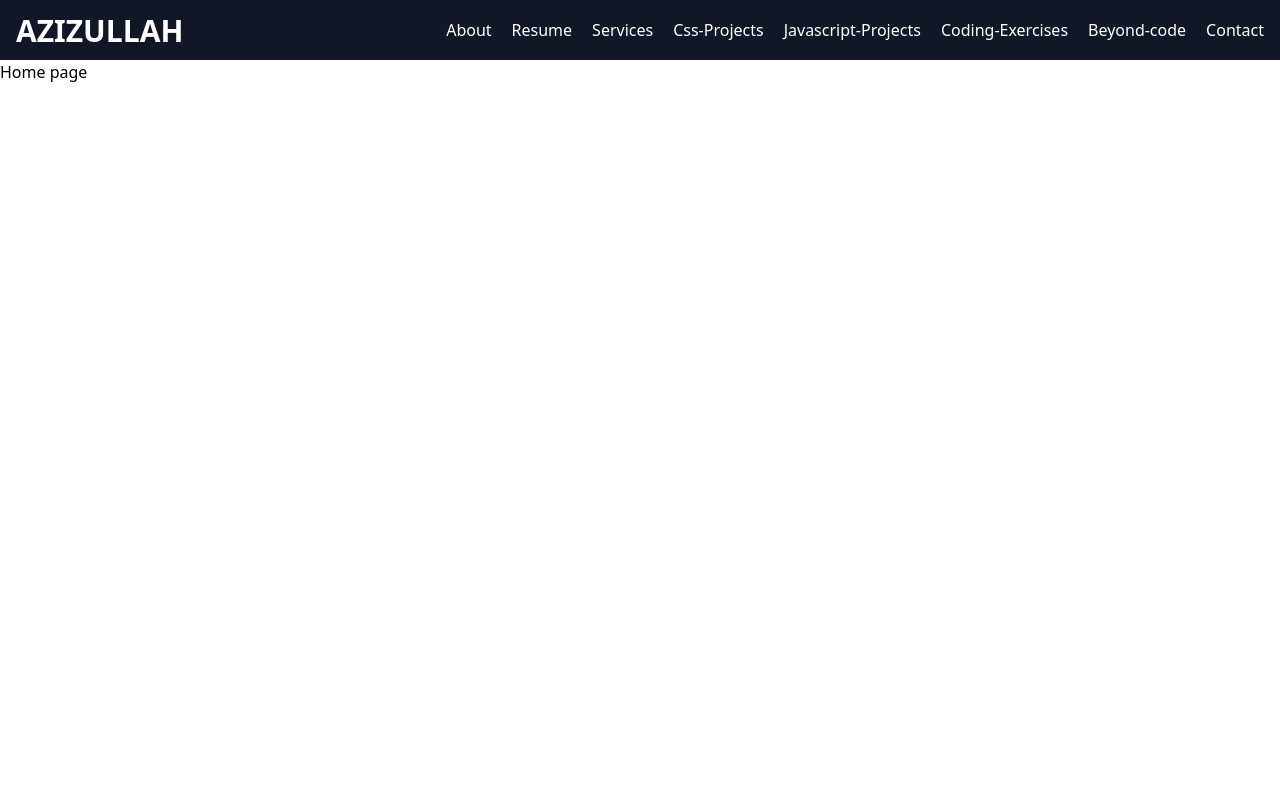
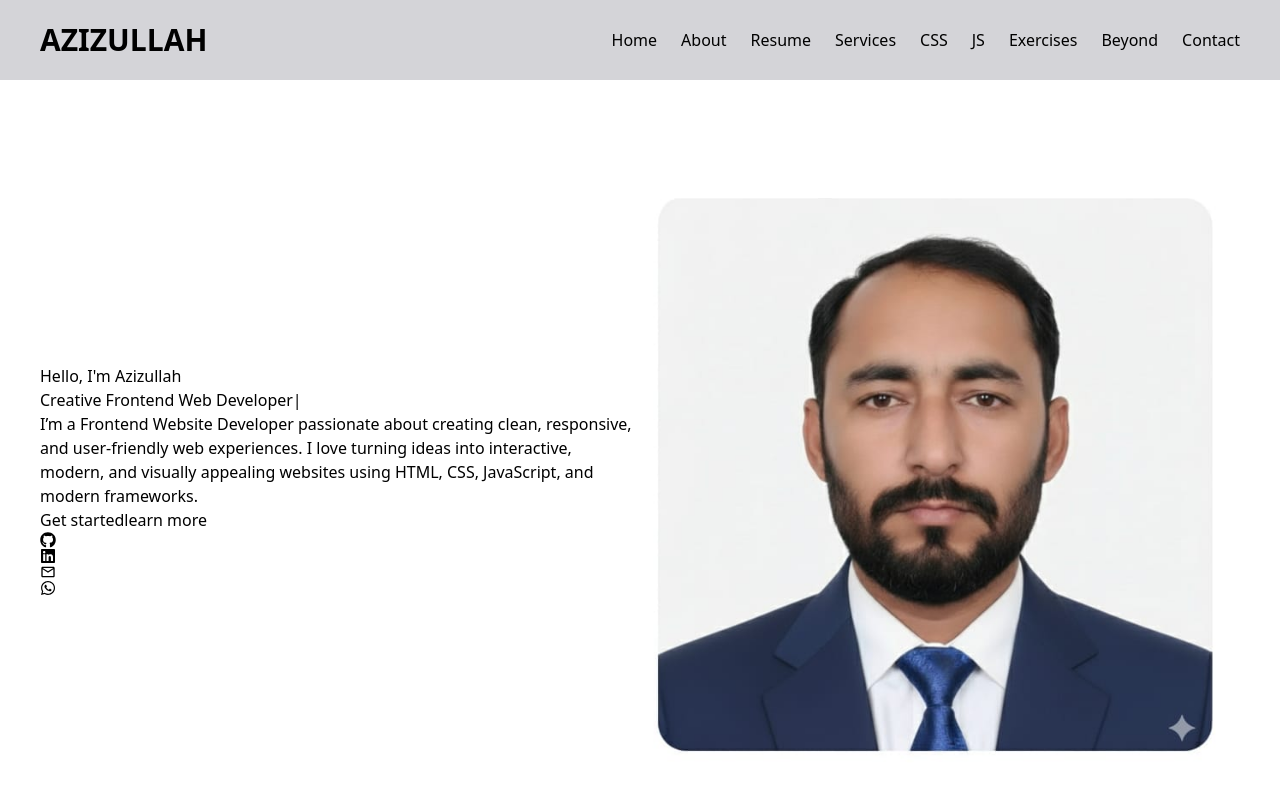
Before and after one commit to MyRreacts-Projects/my-portfolio, a React (Vite) app in the folder myReact-portfolio/: page / in a window 1280 px wide. Shown: the top 790 px of the page. Built offline with nearby package versions, Linux system fonts and the light colour scheme.

Commit message:
home page img

```diff
--- a/myReact-portfolio/package.json
+++ b/myReact-portfolio/package.json
@@ -13,6 +13,7 @@
     "@tailwindcss/vite": "^4.1.18",
     "react": "^19.2.0",
     "react-dom": "^19.2.0",
+    "react-icons": "^5.5.0",
     "react-router-dom": "^7.11.0",
     "tailwindcss": "^4.1.18"
   },
--- a/myReact-portfolio/src/components/navbar.jsx
+++ b/myReact-portfolio/src/components/navbar.jsx
@@ -1,44 +1,63 @@
-// navbar.jsx
-import {NavLink } from "react-router-dom";
 import { useState } from "react";
-// Navbar
-const Navbar = ()=>{
-    return(
-        <nav className="bg-gray-900 text-white">
-            <div className="max-w-7xl mx-auto px-[16px]">
-                <div className="flex justify-between items-center h-[60px]">
+import { NavLink } from "react-router-dom";
 
-                    {/* logo */}
-                    <div className="text-[30px] font-bold">
+const Navbar = () => {
+  const [isOpen, setIsOpen] = useState(false);
+
+  return (
+    <nav className="bg-zinc-300 w-full">
+
+      {/* Top Bar */}
+      <div className="h-20 flex items-center justify-between px-4 sm:px-10">
+
+        {/* Logo */}
+        <h1 className="text-2xl sm:text-3xl font-bold">
           AZIZULLAH
+        </h1>
+
+        {/* Desktop Menu */}
+        <div className="hidden md:flex items-center gap-6">
+          <NavLink to="/">Home</NavLink>
+          <NavLink to="/about">About</NavLink>
+          <NavLink to="/resume">Resume</NavLink>
+          <NavLink to="/services">Services</NavLink>
+          <NavLink to="/cssprojects">CSS</NavLink>
+          <NavLink to="/javascriptprojects">JS</NavLink>
+          <NavLink to="/codingexercises">Exercises</NavLink>
+          <NavLink to="/beyondcode">Beyond</NavLink>
+          <NavLink to="/contact">Contact</NavLink>
         </div>
 
-                    {/* Desktop menu */}
-                    <div className="hidden md:flex gap-[20px]">
-                        <NavLink to='/about'className='hover:text-blue-400 transition duration-700'>About</NavLink>
-                        <NavLink to='/resume' className='hover:text-blue-400 transition duration-700'>Resume</NavLink>
-                        <NavLink to='/services' className='hover:text-blue-400 transition duration-700'>Services</NavLink>
-                        <NavLink to='/cssprojects' className='hover:text-blue-400 transition duration-700'>Css-Projects</NavLink>
-                        <NavLink to='/javascriptprojects' className='hover:text-blue-400 transition duration-700'>Javascript-Projects</NavLink>
-                        <NavLink to='/codingexercises' className='hover:text-blue-400 transition duration-700'>Coding-Exercises</NavLink>
-                        <NavLink to='/beyondcode' className='hover:text-blue-400 transition duration-700'>Beyond-code</NavLink>
-                        <NavLink to='/contact' className='hover:text-blue-400 transition duration-700'>Contact</NavLink>
+        {/* Mobile Button */}
+        <button
+          className="md:hidden text-2xl"
+          onClick={() => setIsOpen(!isOpen)}
+        >
+          ☰
+        </button>
       </div>
-                    {/* mobile menu */}
 
+      {/* Mobile Menu */}
+      <div
+        className={`md:hidden transition-all duration-300 ${
+          isOpen ? "max-h-[500px] opacity-100" : "max-h-0 opacity-0"
+        } overflow-hidden bg-zinc-200`}
+      >
+        <div className="flex flex-col gap-4 px-6 py-4">
+
+          <NavLink to="/" onClick={() => setIsOpen(false)}>Home</NavLink>
+          <NavLink to="/about" onClick={() => setIsOpen(false)}>About</NavLink>
+          <NavLink to="/resume" onClick={() => setIsOpen(false)}>Resume</NavLink>
+          <NavLink to="/services" onClick={() => setIsOpen(false)}>Services</NavLink>
+          <NavLink to="/cssprojects" onClick={() => setIsOpen(false)}>CSS</NavLink>
+          <NavLink to="/javascriptprojects" onClick={() => setIsOpen(false)}>JS</NavLink>
+          <NavLink to="/codingexercises" onClick={() => setIsOpen(false)}>Exercises</NavLink>
+          <NavLink to="/beyondcode" onClick={() => setIsOpen(false)}>Beyond</NavLink>
+          <NavLink to="/contact" onClick={() => setIsOpen(false)}>Contact</NavLink>
         </div>
       </div>
     </nav>
-    )
-}
+  );
+};
+
 export default Navbar;
-
-{/* <li><NavLink to='/'>Home</NavLink></li>
-                <li><NavLink to='/about'>About</NavLink></li>
-                <li><NavLink to='/resume'>Resume</NavLink></li>
-                <li><NavLink to='/services'>Services</NavLink></li>
-                <li><NavLink to='/cssprojects'>Css-Projects</NavLink></li>
-                <li><NavLink to='/javascriptprojects'>Javascript-Projects</NavLink></li>
-                <li><NavLink to='/codingexercises'>Coding-Exercises</NavLink></li>
-                <li><NavLink to='/beyondcode'>Beyond-code</NavLink></li>
-                <li><NavLink to='/contact'>Contact</NavLink></li> */}
--- a/myReact-portfolio/src/pages/home.jsx
+++ b/myReact-portfolio/src/pages/home.jsx
@@ -1,10 +1,49 @@
 // home.jsx
 import React from "react";
+import myPic from "../assets/images/myPic.jpeg";
+import { FaGithub } from "react-icons/fa";
+import { FaLinkedin } from "react-icons/fa";
+import { MdOutlineEmail } from "react-icons/md";
+import { FaWhatsapp } from "react-icons/fa6";
+// import { FaEnvelope, FaGithub } from "react-icons/fa";
 const Home = ()=>{
     return(
-        <>
-        <h1>Home page</h1>
-        </>
+       <section className="min-h-screen flex items-center">
+        <div className="container px-10">
+            {/* row */}
+            <div className="min-h-screen grid grid-cols-1 md:grid-cols-2 items-center">
+
+                {/* left col */}
+                <div>
+                    <h1>Hello, I'm Azizullah<br/>
+                    Creative Frontend Web Developer|</h1>
+                    <p>I’m a Frontend Website Developer passionate about creating clean,
+                        responsive, and user-friendly web experiences. I love turning ideas
+                        into interactive, modern, and visually
+                        appealing websites using HTML, CSS, JavaScript, and modern frameworks.</p>
+
+                    {/* button */}
+                    <div>
+                        <button>Get started</button>
+
+                        <button>learn more</button>
+                    </div>
+                    {/* social link */}
+                    <div>
+                        <a href="#" target="_blank"><FaGithub/></a>
+                        <a href="#" target="_blank"><FaLinkedin/></a>
+                        <a href="#" target="_blank"><MdOutlineEmail/></a>
+                        <a href="#" target="_blank"><FaWhatsapp/></a>
+                    </div>
+                </div>
+{/* right col */}
+<div>
+    <img src={myPic} alt="" />
+</div>
+
+            </div>
+        </div>
+       </section>
     )
 }
 export default Home;
```
Also changed, not shown: myReact-portfolio/src/assets/images/myPic.jpeg (added), 1 other file (tests, documents, lock files or other folders). Lines whose indentation alone changed are shown as unchanged.
